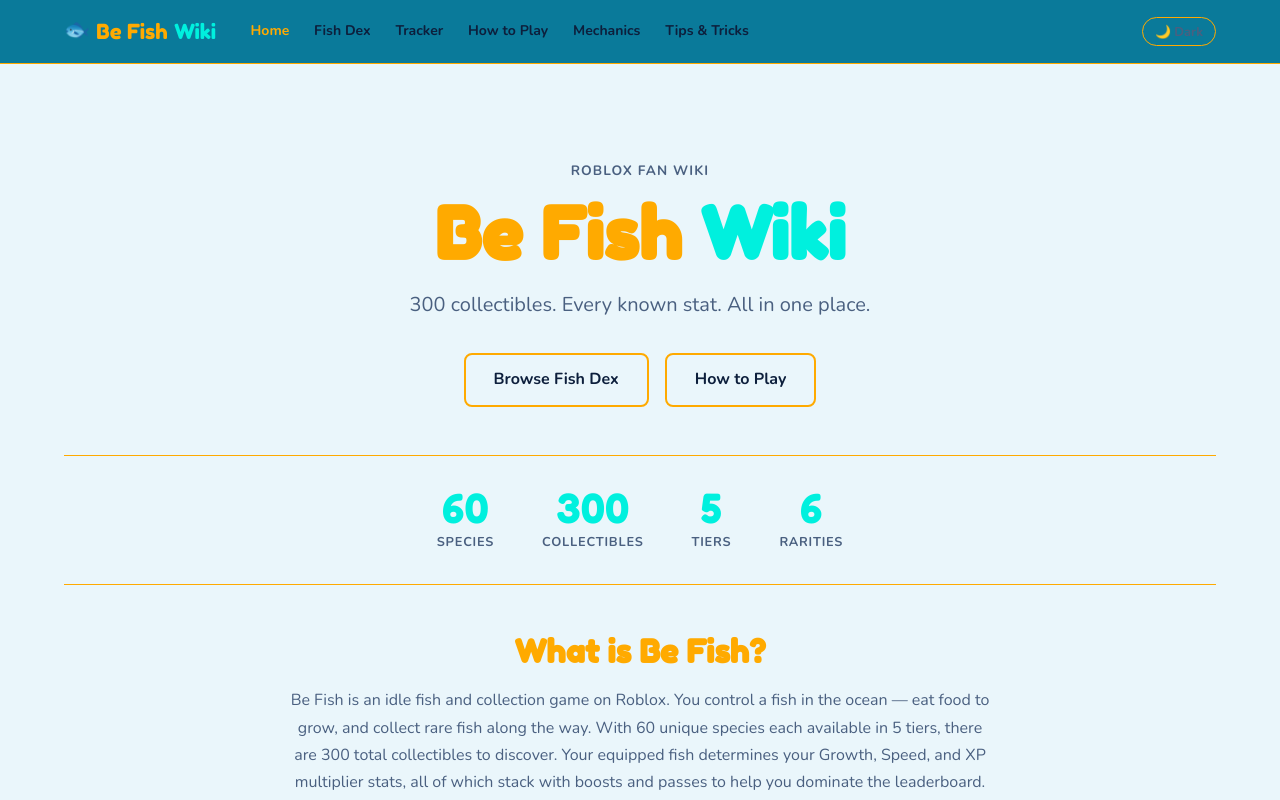
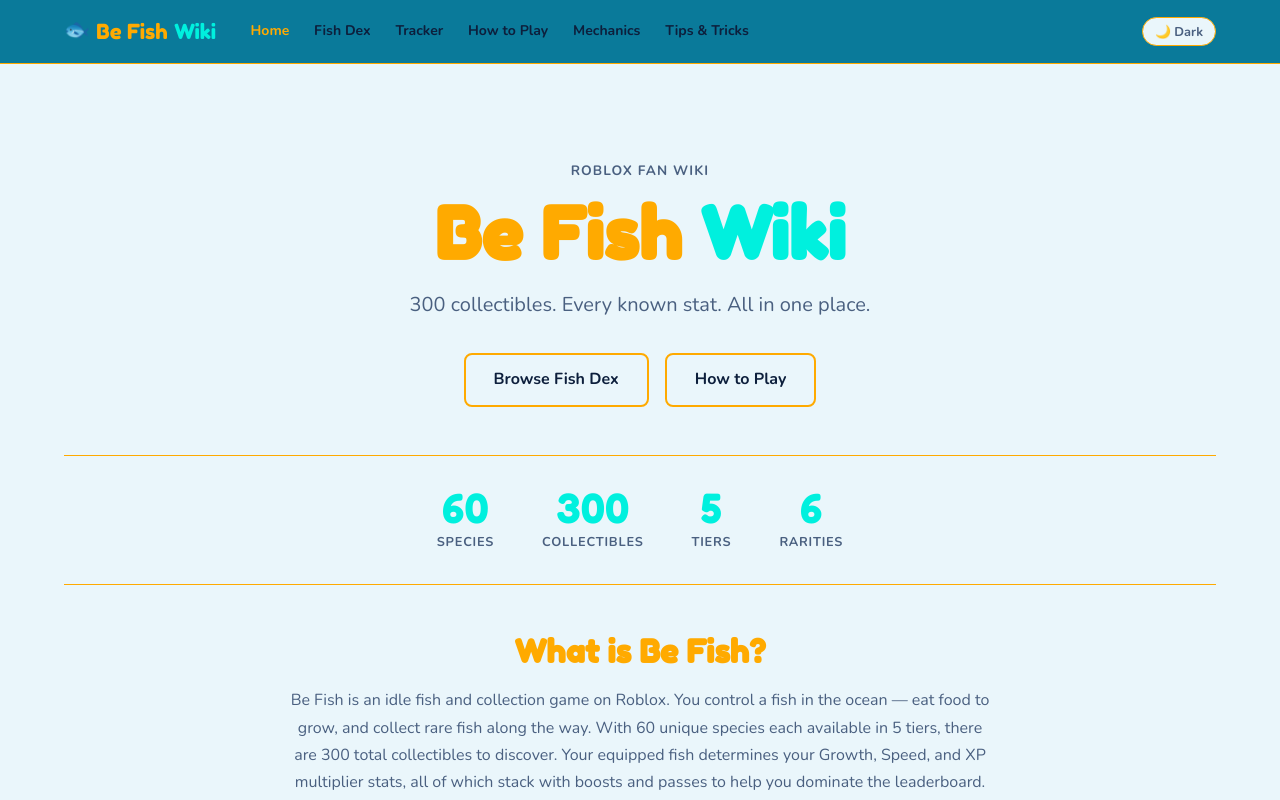
Before and after one commit to rekot24/befish-cc, a Next.js app: page / in a window 1280 px wide. Shown: the top 800 px of the page. Built offline with nearby package versions, Linux system fonts and the light colour scheme.

Commit message:
added vercel analytics

```diff
--- a/package.json
+++ b/package.json
@@ -9,6 +9,7 @@
     "lint": "eslint"
   },
   "dependencies": {
+    "@vercel/analytics": "^2.0.1",
     "next": "16.3.3",
     "react": "19.2.8",
     "react-dom": "19.2.8"
--- a/src/app/layout.tsx
+++ b/src/app/layout.tsx
@@ -2,6 +2,7 @@
 import Nav from '../components/Nav/Nav';
 import Footer from '../components/Footer/Footer';
 import './globals.css';
+import { Analytics } from '@vercel/analytics/next';
 
 export const metadata: Metadata = {
   title: {
@@ -28,6 +29,7 @@
         <Nav />
         <main>{children}</main>
         <Footer />
+        <Analytics />
       </body>
     </html>
   );
--- a/src/components/Nav/Nav.module.css
+++ b/src/components/Nav/Nav.module.css
@@ -83,7 +83,7 @@
 /* Theme toggle */
 .themeToggle {
   margin-left: auto;
-  background: none !important;
+  background: var(--page-bg);
   border: 1px solid var(--border);
   color: var(--text-mid);
   font-family: 'Nunito', sans-serif;
```
Also changed, not shown: 1 other file (tests, documents, lock files or other folders).
